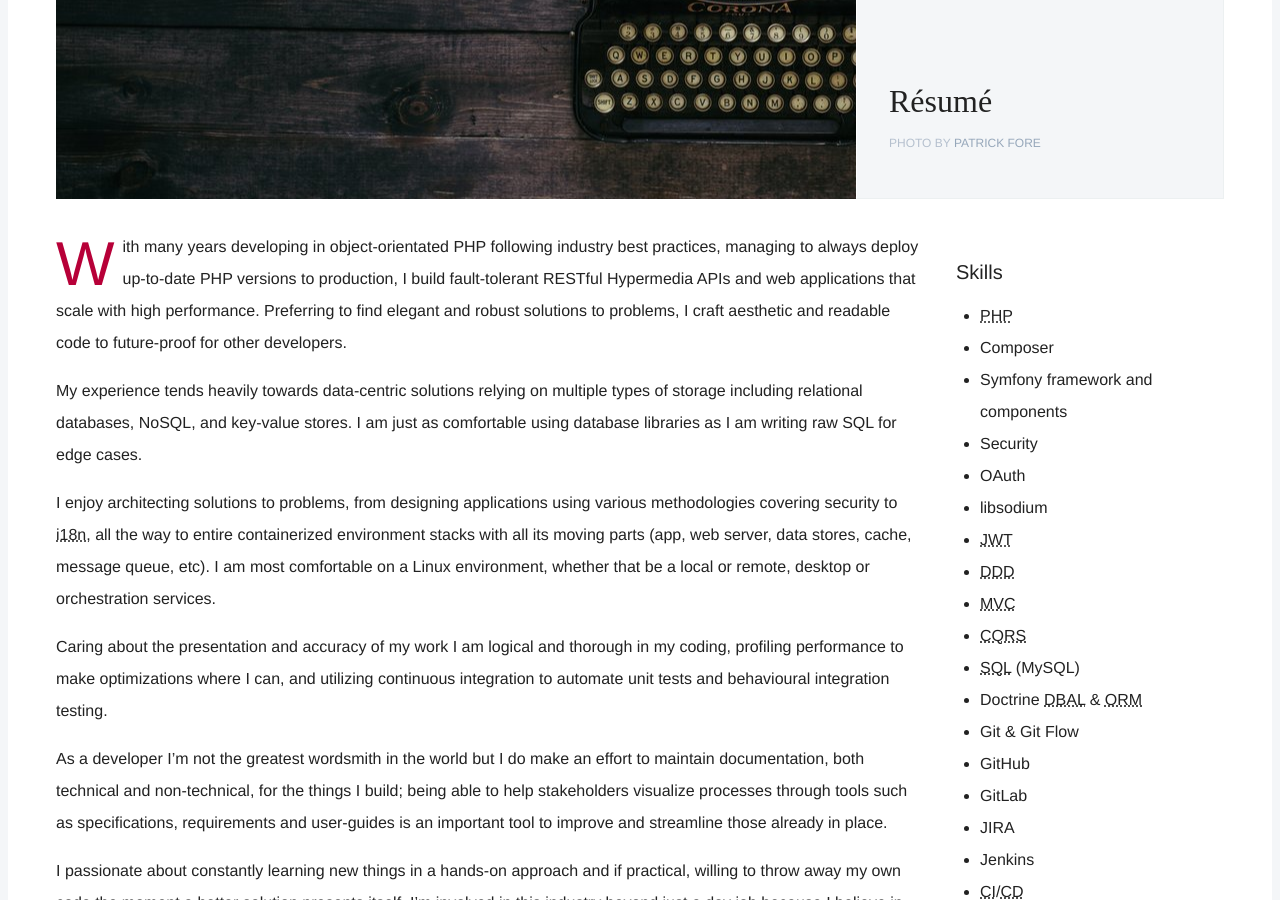
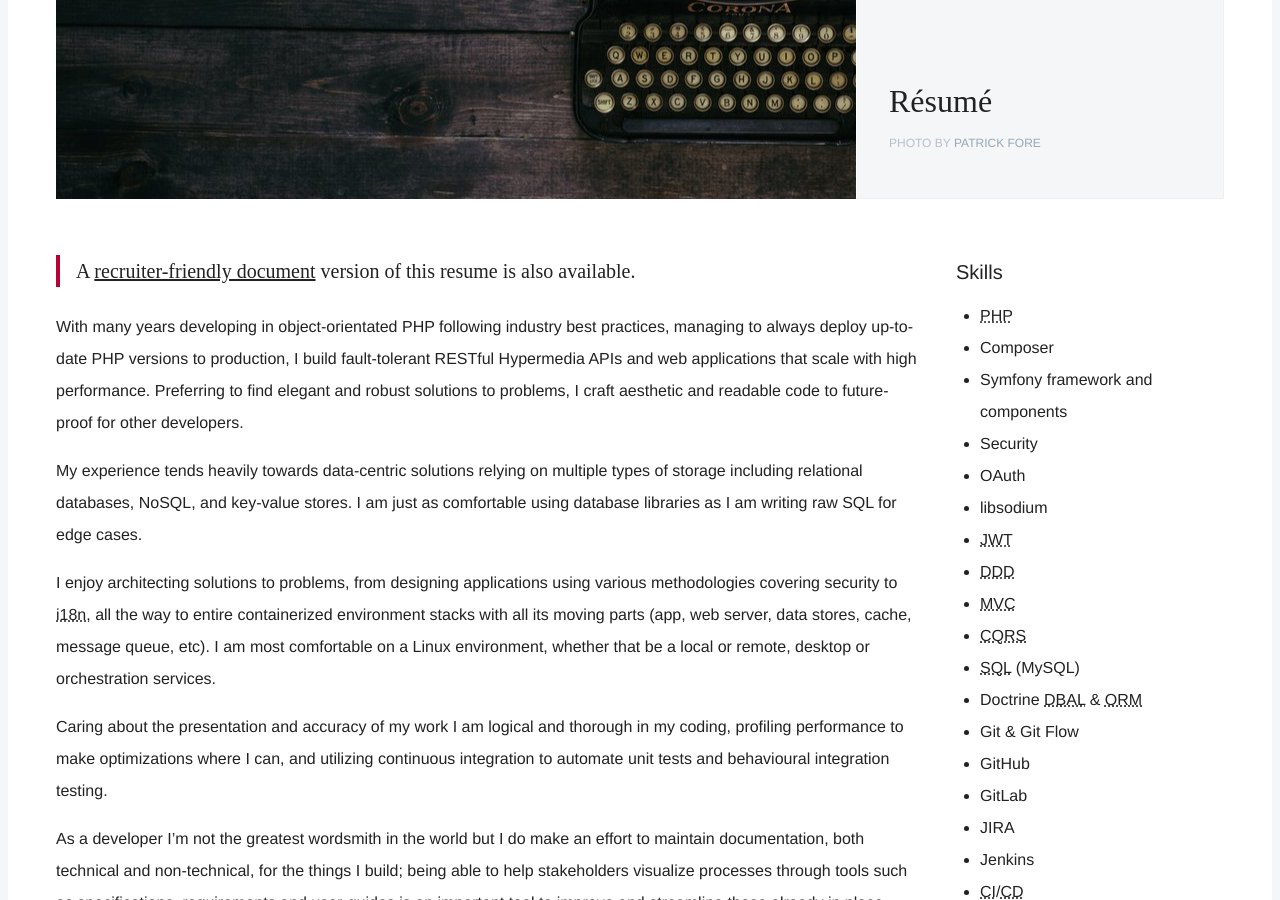
Before and after one commit to zanbaldwin/zanbaldwin.github.io, a Jekyll site: the page built from _pages/cv.md, in a window 1280 px wide and 900 px high, scrolled down 483 px. Built offline with Jekyll 4.4.1, drawn with Linux system fonts in a browser that asks for light colours; some web fonts are replaced.

Commit message:
Add link to Google Docs version of CV

```diff
--- a/_pages/cv.md
+++ b/_pages/cv.md
@@ -41,6 +41,8 @@
     - Agile; certified ScrumMaster
     - Semantic Versioning
 ---
+
+> A [recruiter-friendly document][cvdoc] version of this resume is also available.
 
 {% comment %}
 > I currently aim to move to Vancouver in the Spring of 2019. However, I already
@@ -155,6 +157,7 @@
     </div>
 </div>
 
+[cvdoc]: https://docs.google.com/document/d/1kIi9gS60OsZhGSrRpy6-0-XWFbca_s5TdZ05mtOdbcw/edit?usp=sharing "Recruiter-friendly version on Google Docs"
 [ip]: https://github.com/darsyn/ip "Darsyn IP Abstraction Library"
 [symfony]: https://symfony.com "Symfony"
 [argon2i]: https://symfony.com/blog/new-in-symfony-3-4-argon2i-password-hasher "Symfony 3.4: Argon2i Password Hasher"
```
